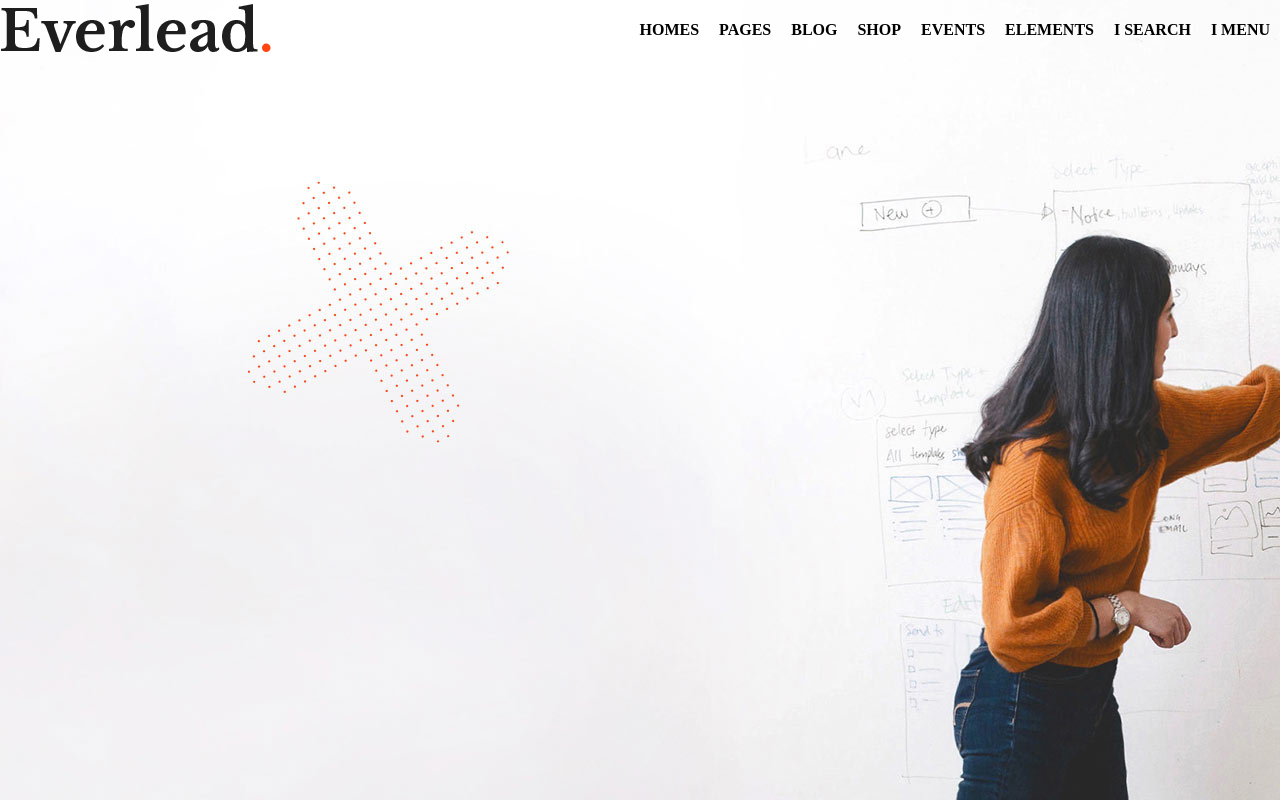
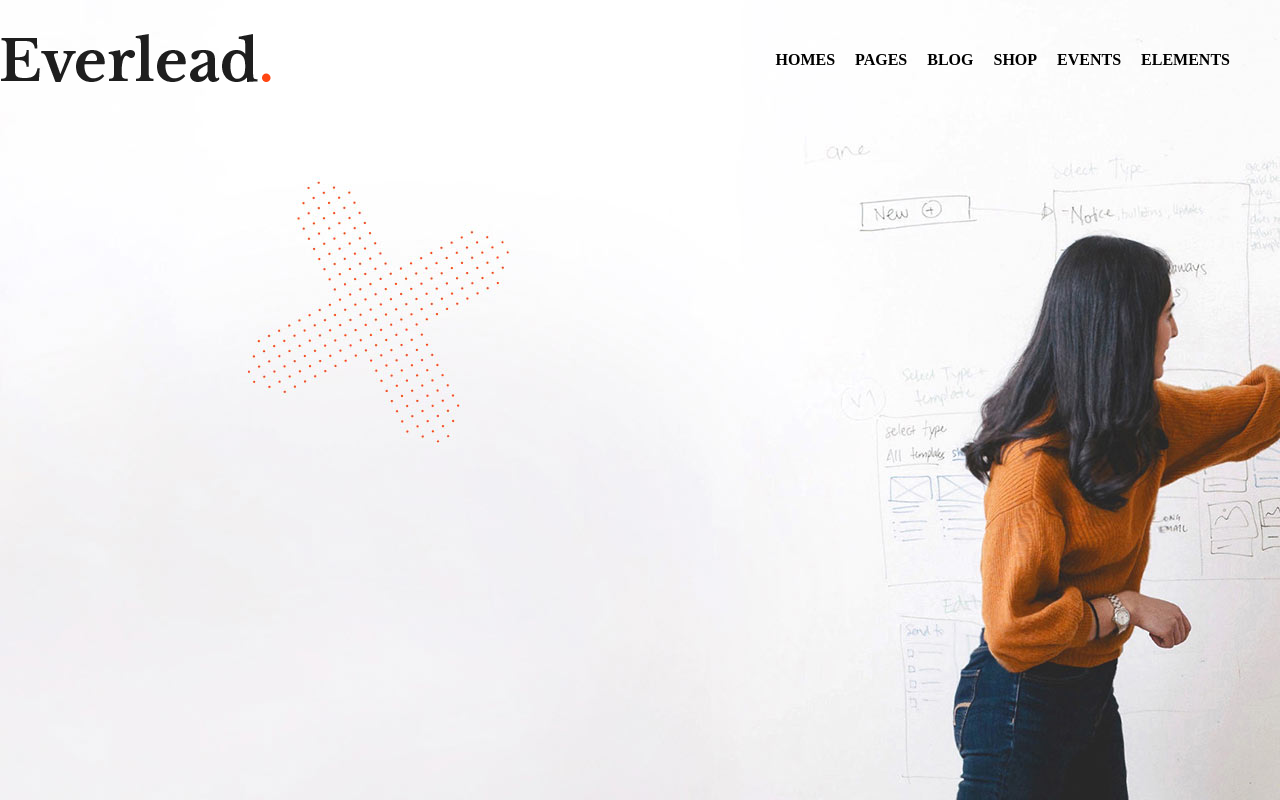
Before and after one commit to ArrobbioUmberto/proj-html-vuejs, a Vue app: page / in a window 1280 px wide. Built offline with nearby package versions, Linux system fonts and the light colour scheme.

Commit message:
FEAT nav bar component

```diff
--- a/src/components/Navbar.vue
+++ b/src/components/Navbar.vue
@@ -5,7 +5,7 @@ export default {
 </script>
 
 <template>
-    <div class="container">
+    <div class="container header">
         <div class="row">
             <div class="col">
                 <img src="/img/logo-img-01.png" alt="logo">
@@ -18,8 +18,8 @@ export default {
                     <li><a href=""></a>shop</li>
                     <li><a href=""></a>events</li>
                     <li><a href=""></a>elements</li>
-                    <li><a href=""></a>i search</li>
-                    <li><a href=""></a>i menu</li>
+                    <li><a href=""></a><i class="fa-solid fa-magnifying-glass"></i></li>
+                    <li><a href=""></a><i class="fa-solid fa-list"></i></li>
                 </ul>
             </div>
         </div>
@@ -27,6 +27,10 @@ export default {
 </template>
 
 <style lang="scss" scoped>
+.header {
+    height: 100px;
+}
+
 .nav_menu {
     display: flex;
     flex-direction: row;
@@ -38,6 +42,7 @@ export default {
     align-items: center;
     justify-content: space-between;
     flex-direction: row;
+    padding: 30px 0;
 }
 
 li {
@@ -49,5 +54,6 @@ li {
 
 li:hover {
     color: orange;
+    cursor: pointer;
 }
 </style>
```
